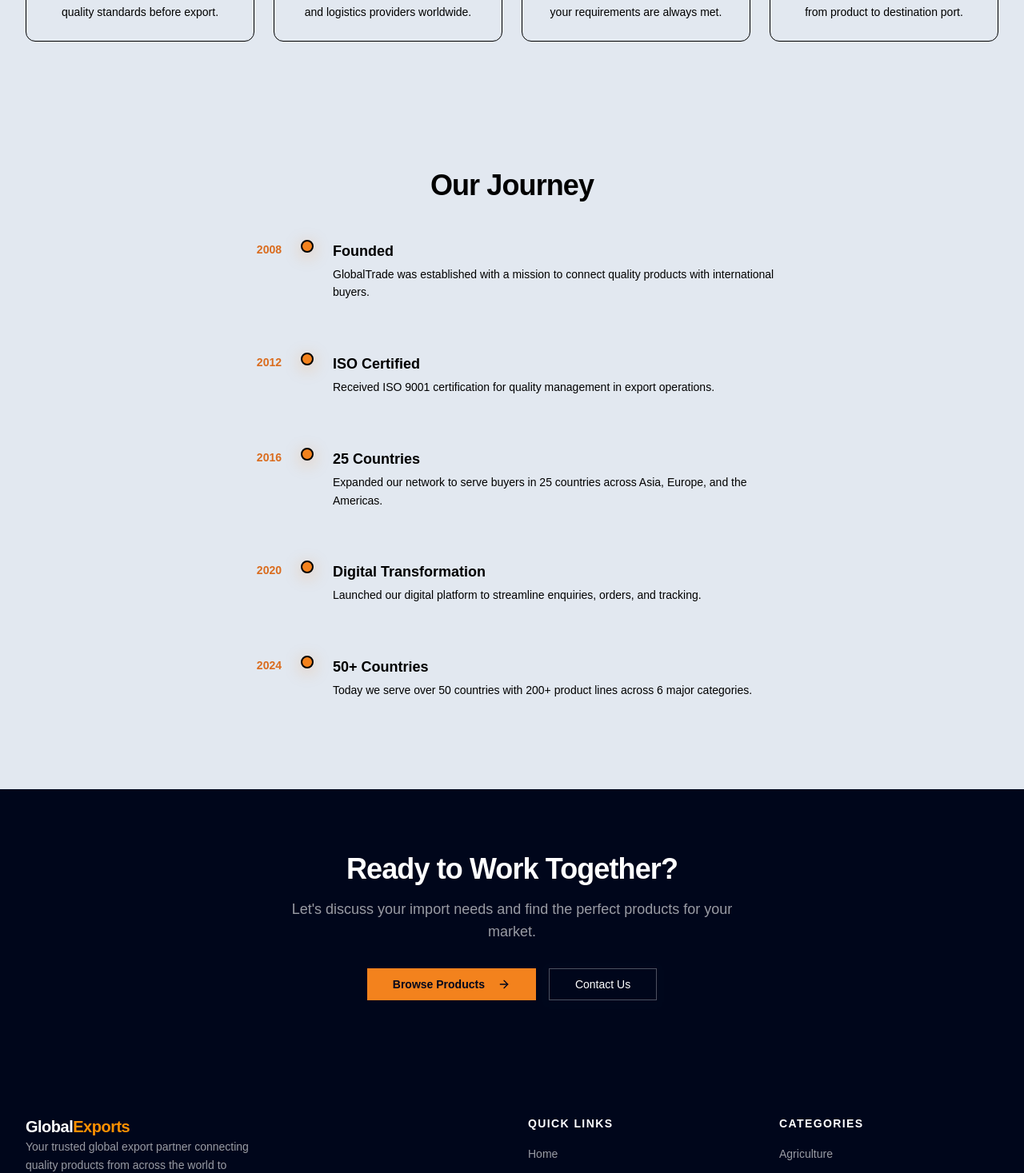
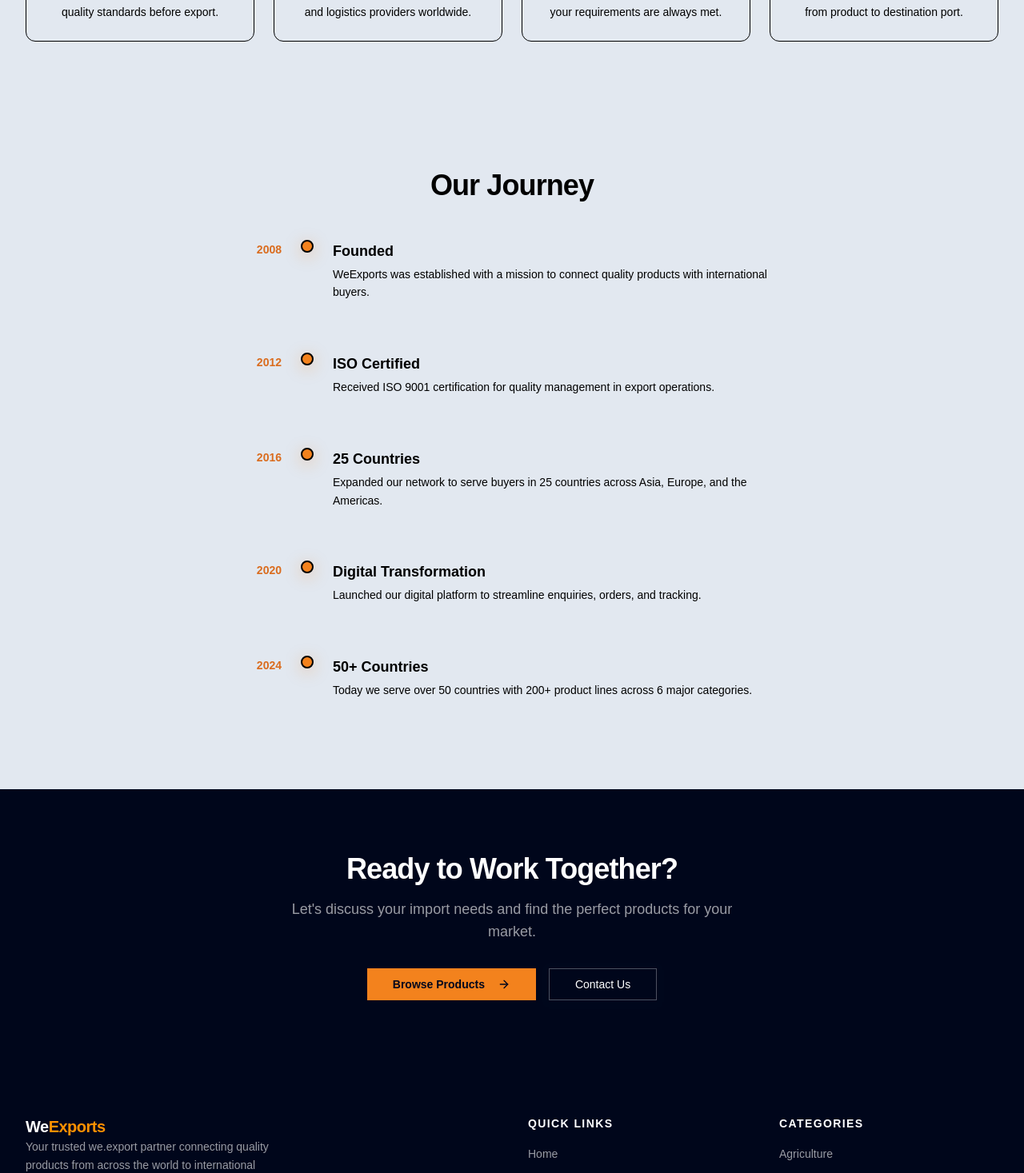
Before and after one commit to abhilash-rajora/export_site, a React (Vite) app in the folder frontend/: page /about in a window 1280 px wide. Shown: the part 1330-2797 px from the top of the page at 80% size. Built offline with nearby package versions, Linux system fonts and the light colour scheme.

Commit message:
GlobalTrade to WeExports

```diff
--- a/frontend/src/components/Footer.tsx
+++ b/frontend/src/components/Footer.tsx
@@ -13,7 +13,7 @@ export default function Footer() {
             <Link to="/" className="flex items-center group ">
   <span className="font-display text-2xl md:text-xl font-extrabold tracking-tight">
     <span className="text-white transition-colors duration-300 group-hover:text-gold-400">
-      Global
+      We
     </span>
     <span className="text-gold-400 transition-colors duration-300 group-hover:text-white">
       Exports
@@ -21,16 +21,16 @@ export default function Footer() {
   </span>
 </Link>
             <p className="text-white/60 text-sm leading-relaxed max-w-xs">
-              Your trusted global export partner connecting quality products from across the world to
+              Your trusted we.export partner connecting quality products from across the world to
               international markets.
             </p>
             <div className="mt-6 space-y-2">
               <a
-                href="mailto:exports@globalexports.com"
+                href="mailto:wexports@gmail.com"
                 className="flex items-center gap-2 text-sm text-white/60 hover:text-gold-400 transition-colors"
               >
                 <Mail className="w-4 h-4" />
-                exports@globalexports.com
+                wexports@gmail.com
               </a>
               <a
                 href="tel:+1234567890"
@@ -122,7 +122,7 @@ export default function Footer() {
 
   {/* Copyright */}
   <p className="text-sm text-white/40 text-center ">
-    © {year} Global Exports. All rights reserved.
+    © {year} We Exports. All rights reserved.
   </p>
 
 </div>
--- a/frontend/src/components/PublicNavbar.tsx
+++ b/frontend/src/components/PublicNavbar.tsx
@@ -71,7 +71,7 @@ export default function PublicNavbar() {
 
           <Link to="/" className="flex items-center group">
             <span className="font-display text-2xl md:text-3xl font-extrabold tracking-tight">
-              <span className="text-white transition-colors duration-300 group-hover:text-gold-400">Global</span>
+              <span className="text-white transition-colors duration-300 group-hover:text-gold-400">We</span>
               <span className="text-gold-400 transition-colors duration-300 group-hover:text-white">Exports</span>
             </span>
           </Link>
--- a/frontend/src/layouts/AdminLayout.tsx
+++ b/frontend/src/layouts/AdminLayout.tsx
@@ -42,7 +42,7 @@ export default function AdminLayout({ children }: AdminLayoutProps) {
               <Package className="w-4 h-4 text-navy-900" />
             </div>
             <div>
-              <p className="font-display font-bold text-sidebar-foreground text-sm leading-tight">GlobalTrade</p>
+              <p className="font-display font-bold text-sidebar-foreground text-sm leading-tight">WeExports</p>
               <p className="text-xs text-sidebar-foreground/50">Admin Panel</p>
             </div>
           </div>
@@ -100,7 +100,7 @@ export default function AdminLayout({ children }: AdminLayoutProps) {
                   <Package className="w-4 h-4 text-navy-900" />
                 </div>
                 <div>
-                  <p className="font-display font-bold text-sidebar-foreground text-sm leading-tight">GlobalTrade</p>
+                  <p className="font-display font-bold text-sidebar-foreground text-sm leading-tight">WeExports</p>
                   <p className="text-xs text-sidebar-foreground/50">Admin Panel</p>
                 </div>
               </div>
--- a/frontend/src/pages/AboutPage.tsx
+++ b/frontend/src/pages/AboutPage.tsx
@@ -4,7 +4,7 @@ import { ArrowRight, Award, CheckCircle2, Globe, TrendingUp, Users } from 'lucid
 import { motion } from "framer-motion";
 
 const milestones = [
-  { year: '2008', title: 'Founded', desc: 'GlobalTrade was established with a mission to connect quality products with international buyers.' },
+  { year: '2008', title: 'Founded', desc: 'WeExports was established with a mission to connect quality products with international buyers.' },
   { year: '2012', title: 'ISO Certified', desc: 'Received ISO 9001 certification for quality management in export operations.' },
   { year: '2016', title: '25 Countries', desc: 'Expanded our network to serve buyers in 25 countries across Asia, Europe, and the Americas.' },
   { year: '2020', title: 'Digital Transformation', desc: 'Launched our digital platform to streamline enquiries, orders, and tracking.' },
@@ -29,7 +29,7 @@ export default function AboutPage() {
               Building Bridges<br /><span className="text-gold-400">Across Borders</span>
             </h1>
             <p className="text-white/65 text-xl leading-relaxed max-w-2xl">
-              For over 15 years, GlobalTrade has been the trusted export partner for businesses worldwide.
+              For over 15 years, WeExports has been the trusted export partner for businesses worldwide.
             </p>
           </motion.div>
         </div>
--- a/frontend/src/pages/EnquiryPage.tsx
+++ b/frontend/src/pages/EnquiryPage.tsx
@@ -3,7 +3,7 @@ import { motion } from "framer-motion";
 import EnquiryForm from '../components/EnquiryForm';
 
 const contactInfo = [
-  { icon: Mail, label: 'Email Us', value: 'exports@globaltrade.com', href: 'mailto:exports@globaltrade.com' },
+  { icon: Mail, label: 'Email Us', value: 'wexports@gmail.com', href: 'mailto:wexports@gmail.com' },
   { icon: Phone, label: 'Call Us', value: '+1 (234) 567-890', href: 'tel:+1234567890' },
   { icon: Globe, label: 'Coverage', value: '50+ Countries Worldwide' },
   { icon: Clock, label: 'Response Time', value: 'Within 24 hours' },
--- a/frontend/src/pages/HomePage.tsx
+++ b/frontend/src/pages/HomePage.tsx
@@ -48,7 +48,7 @@ export default function HomePage() {
     <>
       <Helmet>
         <title>
-          {seo?.title || "GlobalTrade Exports | Trusted Global Export Partner"}
+          {seo?.title || "WeExports | Trusted Global Export Partner"}
         </title>
         <meta
           name="description"
@@ -61,7 +61,7 @@ export default function HomePage() {
           name="keywords"
           content={
             seo?.keywords ||
-            "export company, global trade, agriculture export, textile exporter"
+            "export company, we exports, agriculture export, textile exporter"
           }
         />
       </Helmet>
@@ -183,7 +183,7 @@ export default function HomePage() {
       <section id="why-choose-section" className="py-20 bg-navy-900 text-white">
         <div className="container mx-auto px-4 sm:px-6 lg:px-8">
           <motion.div initial={{ opacity: 0, y: 20 }} whileInView={{ opacity: 1, y: 0 }} viewport={{ once: true }} className="text-center mb-14">
-            <h2 className="font-display text-4xl font-extrabold text-white tracking-tight">Why Choose GlobalTrade?</h2>
+            <h2 className="font-display text-4xl font-extrabold text-white tracking-tight">Why Choose WeExports?</h2>
           </motion.div>
           <div className="grid grid-cols-1 md:grid-cols-3 gap-8">
             {[
--- a/frontend/src/pages/admin/AdminLoginPage.tsx
+++ b/frontend/src/pages/admin/AdminLoginPage.tsx
@@ -66,7 +66,7 @@ const [require2FA, setRequire2FA] = useState(false);
           <div className="w-16 h-16 rounded-2xl bg-gold-500 flex items-center justify-center mx-auto mb-4 shadow-gold">
             <Package className="w-8 h-8 text-navy-900" />
           </div>
-          <h1 className="font-display text-3xl font-extrabold text-white tracking-tight">GlobalTrade</h1>
+          <h1 className="font-display text-3xl font-extrabold text-white tracking-tight">WeExports</h1>
           <p className="text-white/50 mt-1 text-sm">Admin Portal</p>
         </div>
 
--- a/frontend/src/pages/admin/CreateAdminPage.tsx
+++ b/frontend/src/pages/admin/CreateAdminPage.tsx
@@ -86,7 +86,7 @@ const validatePasswords = () => {
           </div>
 
           <h1 className="font-display text-3xl font-extrabold text-white tracking-tight">
-            GlobalTrade
+            WeExports
           </h1>
 
           <p className="text-white/50 mt-1 text-sm">
```
Also changed, not shown: 1 other file (tests, documents, lock files or other folders).
